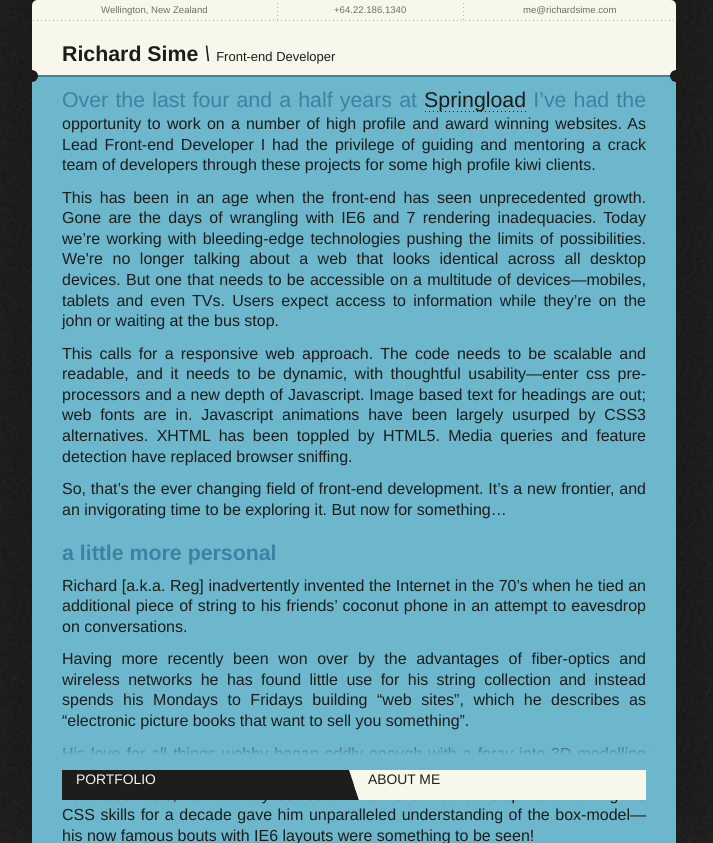
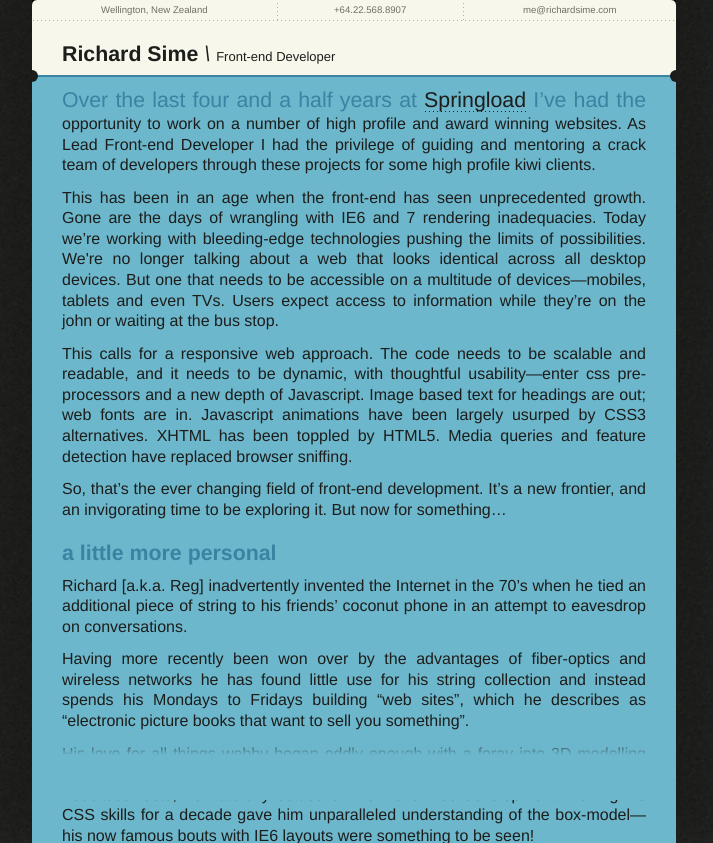
Before and after one commit to simefield/richardsime, a PHP site: page /about-me.php in a window 1280 px wide. Shown: the top 843 px of the page, without its empty margins (286-999 px from the left). Run offline with PHP 8.4, Linux system fonts and the light colour scheme.

Commit message:
removed about me section

```diff
--- a/template.php
+++ b/template.php
@@ -40,16 +40,19 @@
             </div>
             */ ?>
 
+            <?php /*
             <nav>
                 <ul>
                     <li><a href="./">Portfolio</a></li>
                     <li><a href="./about-me.php">About me</a></li>
                 </ul>
             </nav>
+            */ ?>
+
             <header itemscope itemtype="http://schema.org/Person" role='header'>
                 <ul>
                     <li><span itemprop='addressRegion'>Wellington</span>, <span itemprop='addressCountry'>New Zealand</span></li>
-                    <li><a itemprop='telephone' href="tel:0064-22-186-1340">+64.22.186.1340</a></li>
+                    <li><a itemprop='telephone' href="tel:0064-22-568-8907">+64.22.568.8907</a></li>
                     <li><a itemprop='email' href="mailto:me@richardsime.com">me@richardsime.com</a></li>
                 </ul>
                 <h1><b itemprop='givenName'>Richard</b> <b itemprop='familyName'>Sime</b> <em>\</em> <span itemprop='jobTitle'>Front-end Developer</span></h1>
```
